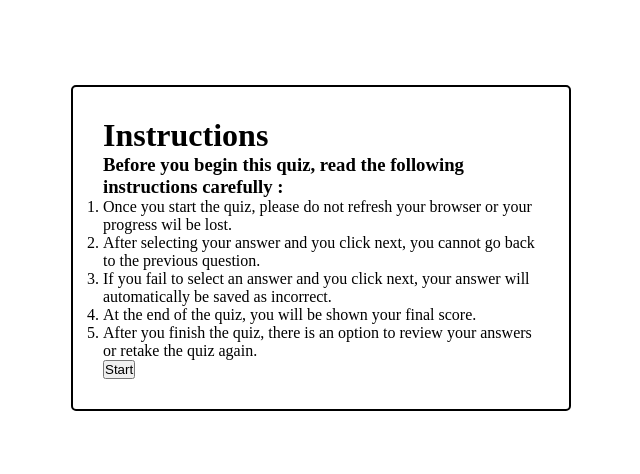
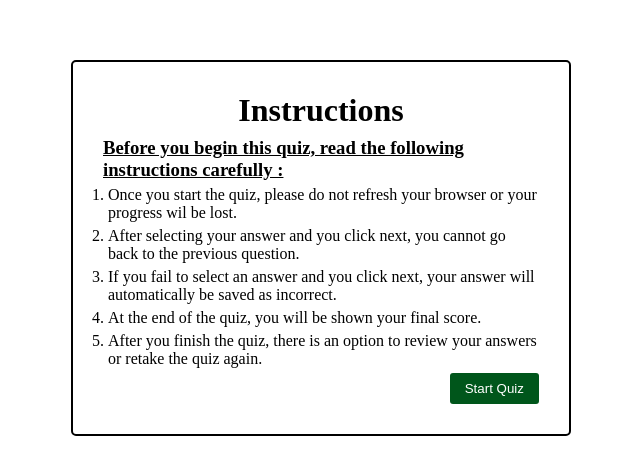
Before and after one commit to JohnMwendwa/quiz-app, a React (Vite) app: page / in a window 1280 px wide. Shown: the part 152-626 px from the top of the page, without its empty margins (319-959 px from the left). Built offline with nearby package versions, Linux system fonts and the light colour scheme.

Commit message:
style the instructions component

```diff
--- a/src/components/Instructions.tsx
+++ b/src/components/Instructions.tsx
@@ -1,10 +1,38 @@
+import styled from "styled-components";
+
 interface InstructionsProps {
   startSession: (value: boolean) => void;
 }
 
+const Container = styled.div`
+  h1 {
+    text-align: center;
+    margin-bottom: 8px;
+  }
+  h3 {
+    text-decoration: underline;
+    margin-bottom: 5px;
+  }
+  li {
+    margin-bottom: 5px;
+    margin-left: 5px;
+  }
+
+  button {
+    display: block;
+    padding: 8px 15px;
+    margin-left: auto;
+    cursor: pointer;
+    color: white;
+    background-color: #00561b;
+    border: inherit;
+    border-radius: 3px;
+  }
+`;
+
 export default function Instructions({ startSession }: InstructionsProps) {
   return (
-    <div>
+    <Container>
       <h1>Instructions</h1>
       <h3>
         Before you begin this quiz, read the following instructions carefully :
@@ -28,7 +56,7 @@ export default function Instructions({ startSession }: InstructionsProps) {
           or retake the quiz again.
         </li>
       </ol>
-      <button onClick={() => startSession(true)}>Start</button>
-    </div>
+      <button onClick={() => startSession(true)}>Start Quiz</button>
+    </Container>
   );
 }
```
